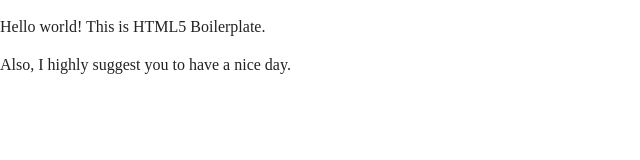
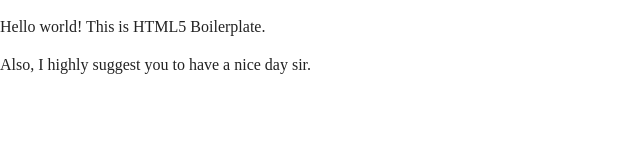
Before and after one commit to ErickGomez98/html-boilerplate, a plain HTML site: page index.html in a window 1280 px wide. Shown: the full height of the page, 0-640 px from the left. Drawn offline with nearby package versions, Linux system fonts and the light colour scheme.

Commit message:
Changes added

```diff
--- a/index.html
+++ b/index.html
@@ -21,7 +21,7 @@
 
         <!-- Add your site or application content here -->
         <p>Hello world! This is HTML5 Boilerplate.</p>
-        <p>Also, I highly suggest you to have a nice day.</p>
+        <p>Also, I highly suggest you to have a nice day sir.</p>
         <script src="js/vendor/modernizr-3.5.0.min.js"></script>
         <script src="https://code.jquery.com/jquery-3.2.1.min.js" integrity="sha256-hwg4gsxgFZhOsEEamdOYGBf13FyQuiTwlAQgxVSNgt4=" crossorigin="anonymous"></script>
         <script>window.jQuery || document.write('<script src="js/vendor/jquery-3.2.1.min.js"><\/script>')</script>
```
